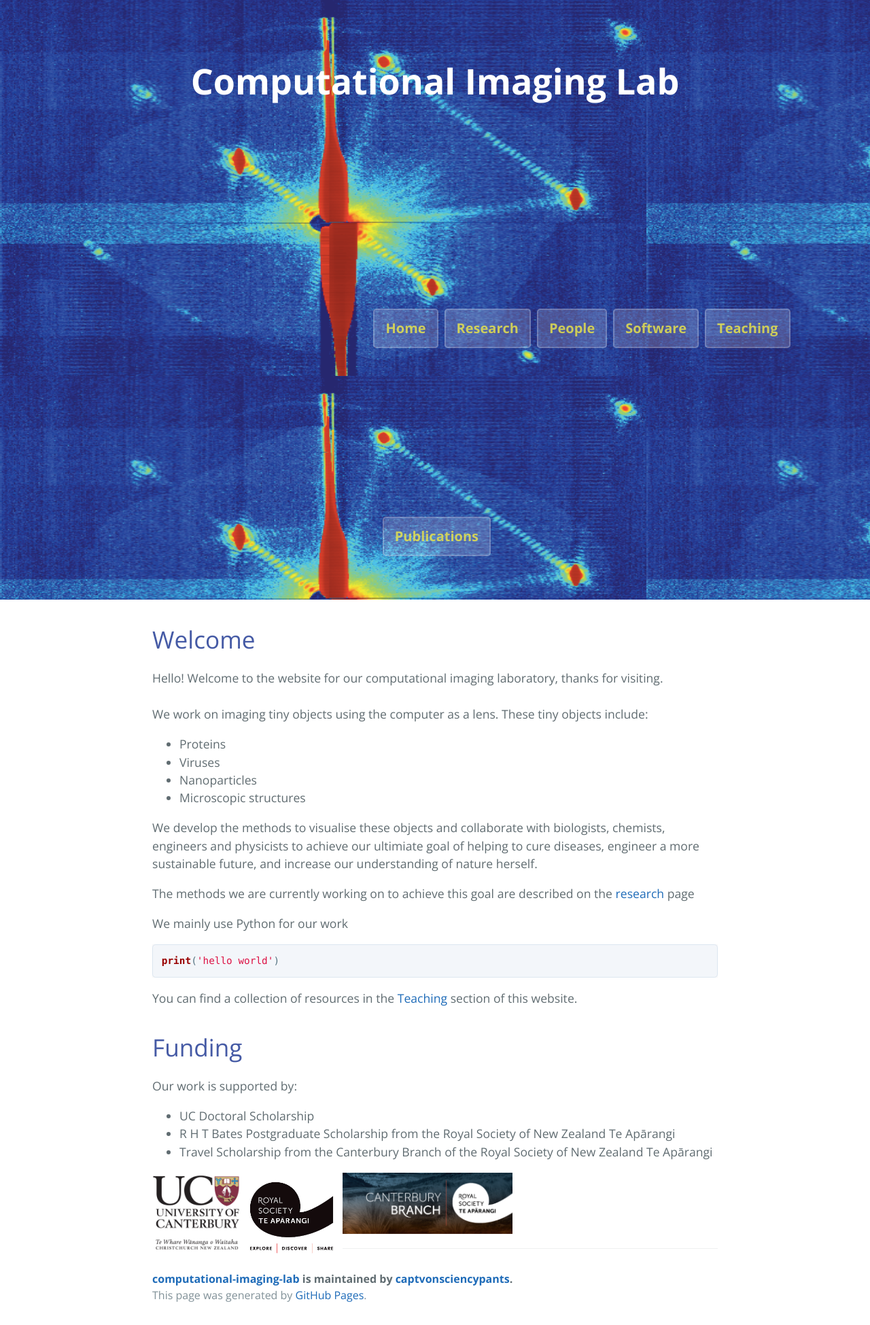
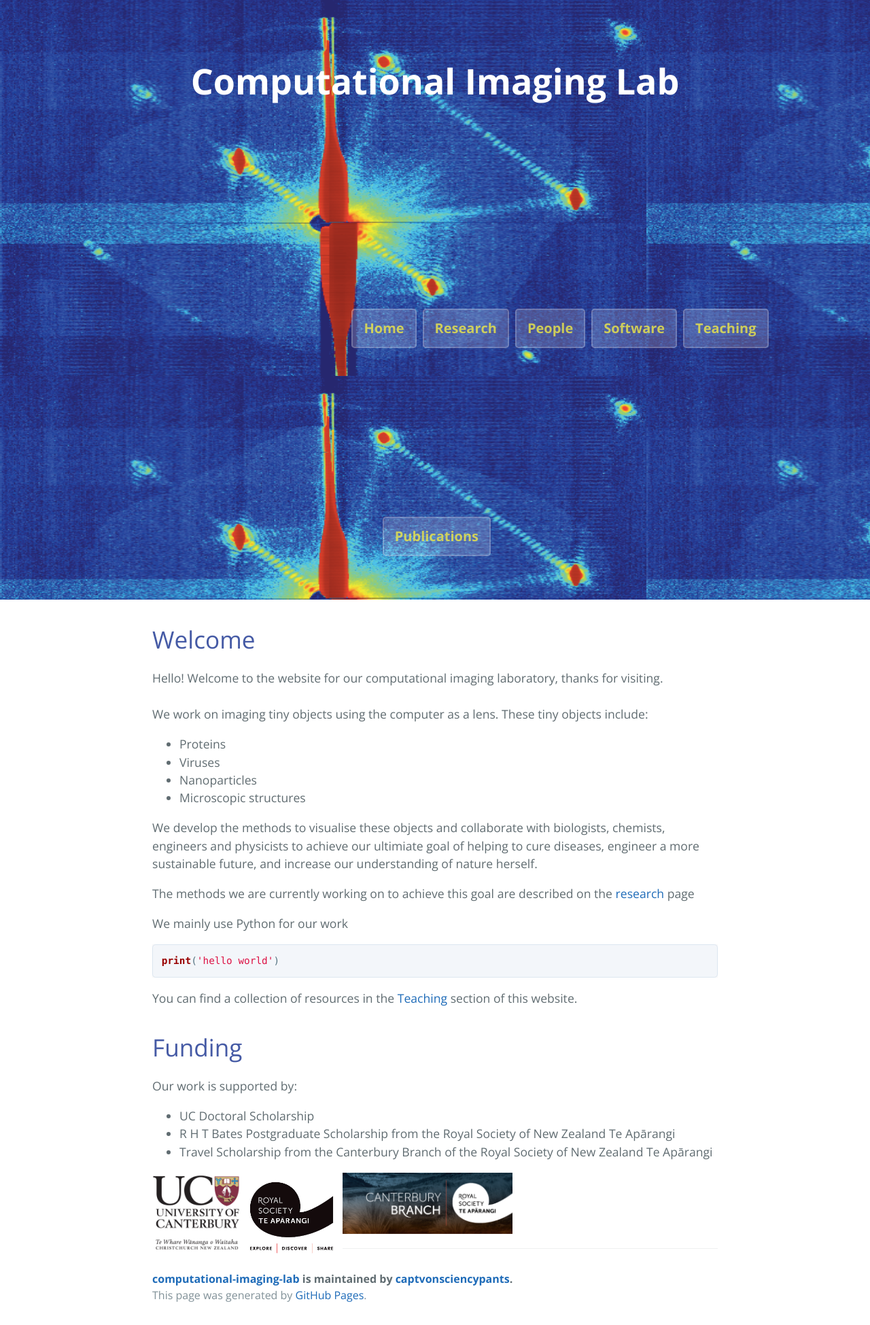
Before and after one commit to captvonsciencypants/computational-imaging-lab, a Jekyll site: the page built from index.md, in a window 1280 px wide. Shown: the whole page at 68% size. Built offline with Jekyll 4.4.1, drawn with Linux system fonts in a browser that asks for light colours; our own code applies the rules of GitHub Pages for plain Markdown files; the repository's description, which GitHub fills in, is left out.

Commit message:
Update jekyll-theme-cayman.scss

```diff
--- a/_sass/jekyll-theme-cayman.scss
+++ b/_sass/jekyll-theme-cayman.scss
@@ -64,7 +64,7 @@ a {
 .btn {
   display: inline-block; /* inline-block */
   margin-bottom: -1rem; // 1rem
-  margin-left: 27rem; // Didn't exist
+  margin-left: 23rem; // Didn't exist
   margin-top: 16.5rem; // Didn't exist
   color: rgba(238, 232, 73, 0.8); //rgba(255, 255, 255, 0.7);
   background-color: rgba(255, 255, 255, 0.18); //rgba(255, 255, 255, 0.08);
```
